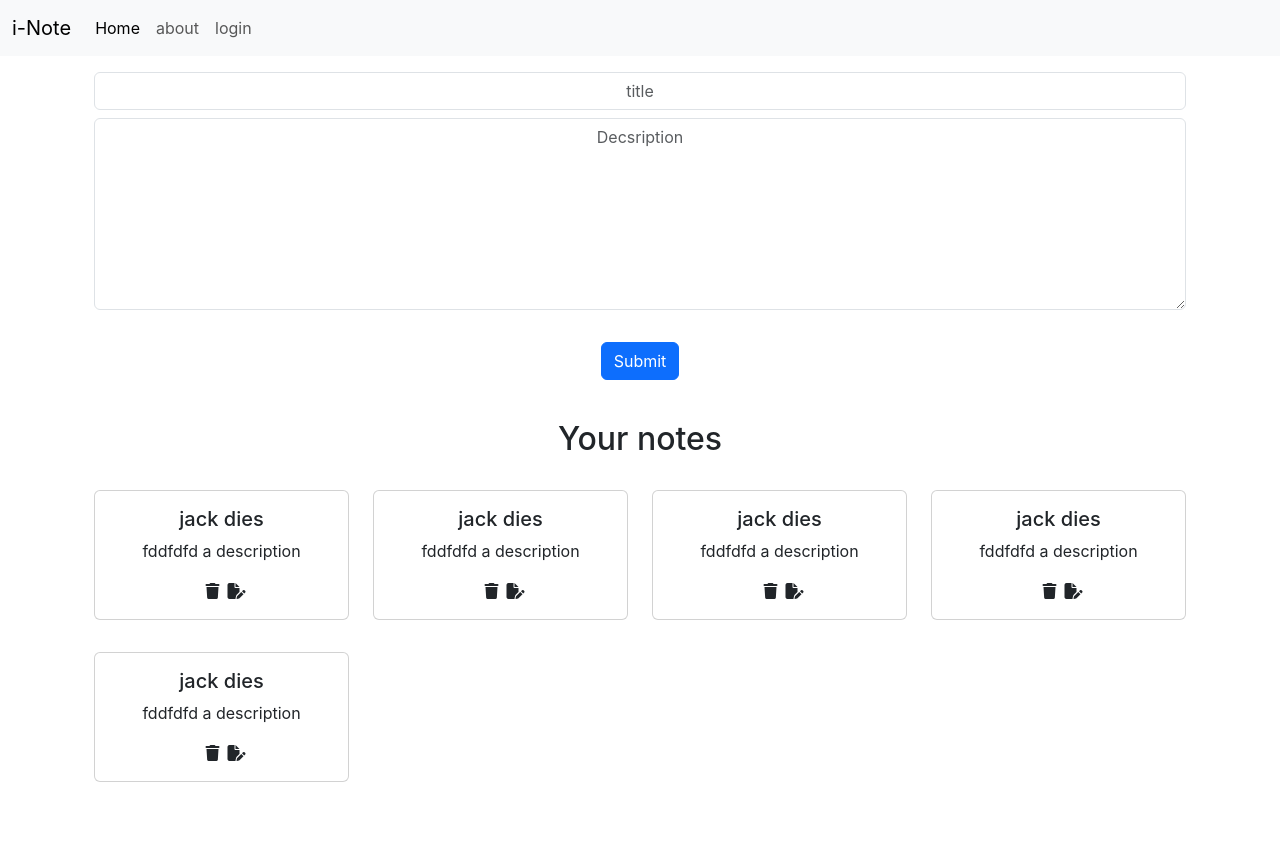
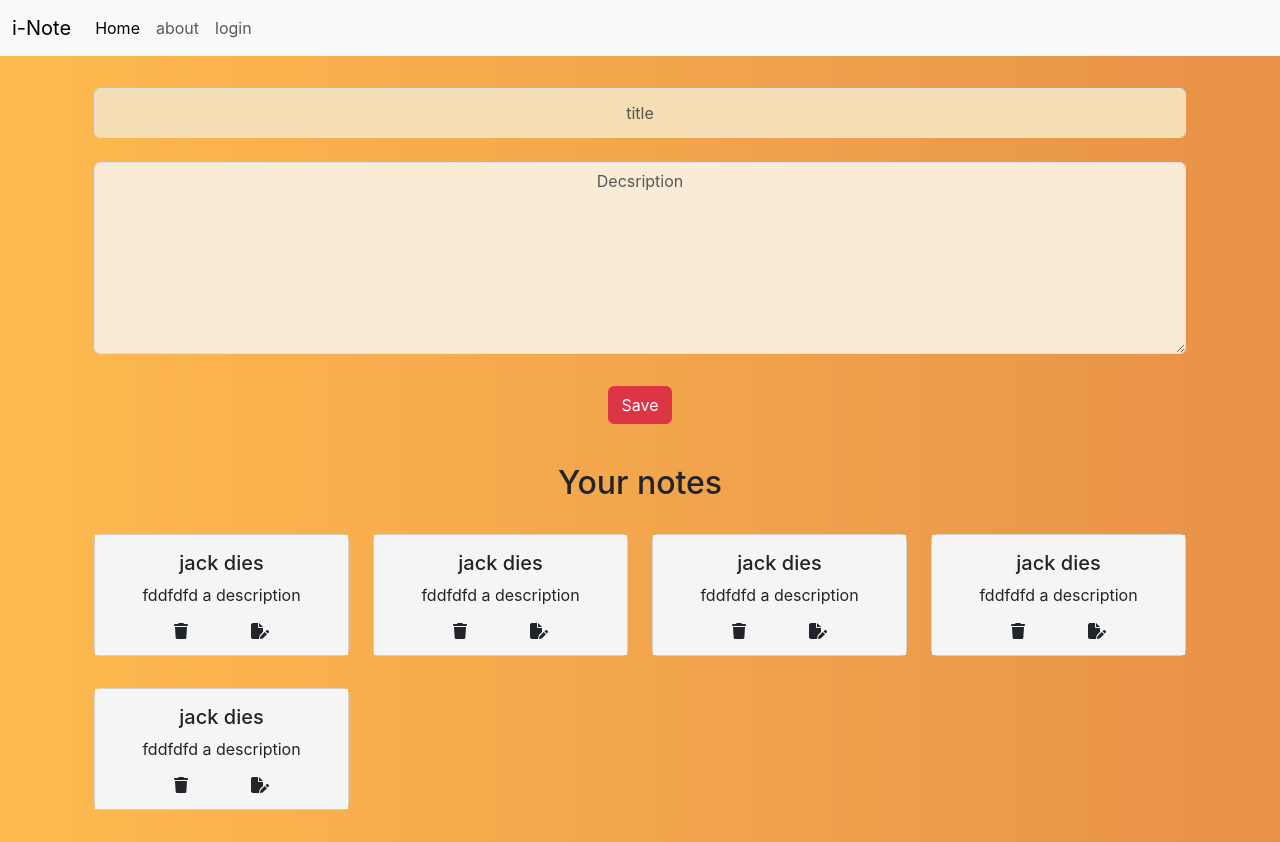
Before and after one commit to shabarishkera/inote-app, a React (Create React App) app: page / in a window 1280 px wide. Before the commit the page ends 814 px from the top, so only its background shows below. Built offline with nearby package versions, Linux system fonts and the light colour scheme.

Commit message:
ui update

```diff
--- a/src/components/AddNote.js
+++ b/src/components/AddNote.js
@@ -21,14 +21,14 @@ const handlechange=(event)=>{
       <form>
   <div className="form-group">
     <label htmlFor="exampleInputEmail1 title"></label>
-    <input type="text" className="form-control" id="text-title" name="title" aria-describedby="emailHelp" placeholder="title"  onChange={handlechange} />
+    <input type="text" className="form-control  title my-3" id="text-title" name="title" aria-describedby="emailHelp" placeholder="title"  onChange={handlechange} />
   </div>
   <div className="form-group">
     <label htmlFor="exampleInputEmail1"></label>
     <textarea type="text"className="form-control desc my-2" id="text-desc" name='description' aria-describedby="emailHelp" placeholder="Decsription"   onChange={handlechange}></textarea>
   </div>
   <div className='submit-btn'>
-  <button type="submit" className="btn btn-primary my-4" onClick={handleclick}>Submit</button>
+  <button type="submit" className="btn btn-danger my-4" onClick={handleclick}>Save</button>
   </div>
 </form>
     </div>
--- a/src/components/Home.js
+++ b/src/components/Home.js
@@ -4,7 +4,7 @@ import Notes from "./Notes"
 import AddNote from './AddNote';
 export default function Home() {
   return (
-    <div className='container'>
+    <div className='container '>
 
 <Notes></Notes>
 
--- a/src/components/Noteiitem.js
+++ b/src/components/Noteiitem.js
@@ -9,8 +9,10 @@ export default function  (props) {
   <div className="card-body">
     <h5 className="card-title">{item.title}</h5>
     <p className="card-text">{item.description}</p>
-    <i className="fa-solid fa-trash mx-2"></i>
+    <div className='icon-con'>
+    <i className="fa-solid fa-trash "></i>
     <i className="fa-solid fa-file-pen"></i>
+    </div>
   </div>
 </div>
     </div>
--- a/src/index.css
+++ b/src/index.css
@@ -19,6 +19,7 @@ i
 {
 justify-self:center;
 height: 12rem;
+background-color: antiquewhite;
 
 }
 .form-group ,.submit-btn
@@ -36,4 +37,25 @@ text-align: center;
 {
   text-align: center;
 
-  }
+}
+.title
+{
+height:50px;
+background-color: wheat;
+}
+
+body
+{
+background:linear-gradient(to right, #FEBA4F  , #E89149);
+}
+
+.icon-con
+{
+display: flex;
+justify-content:space-evenly;
+
+}
+.card-body
+{
+  background-color:whitesmoke
+}
```
